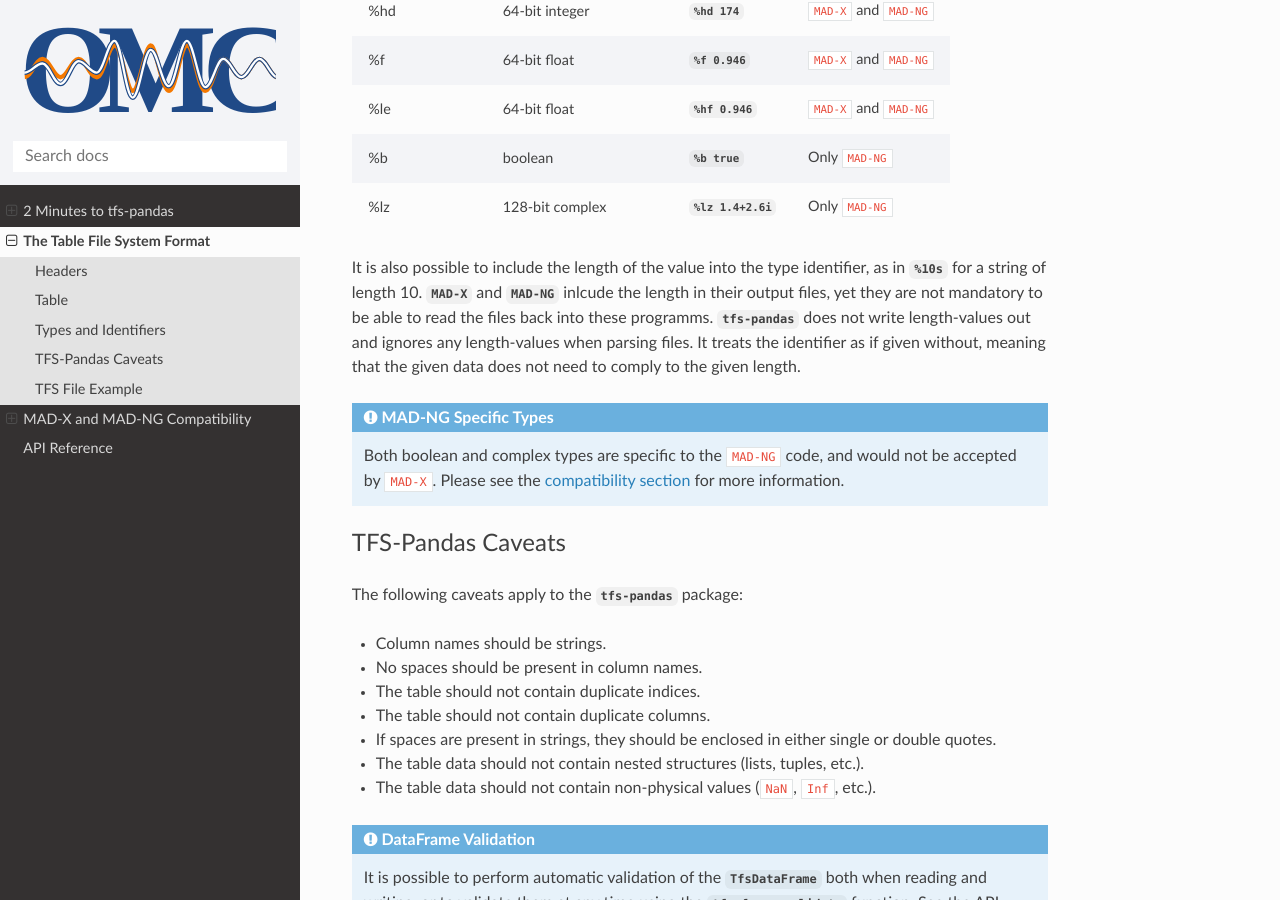
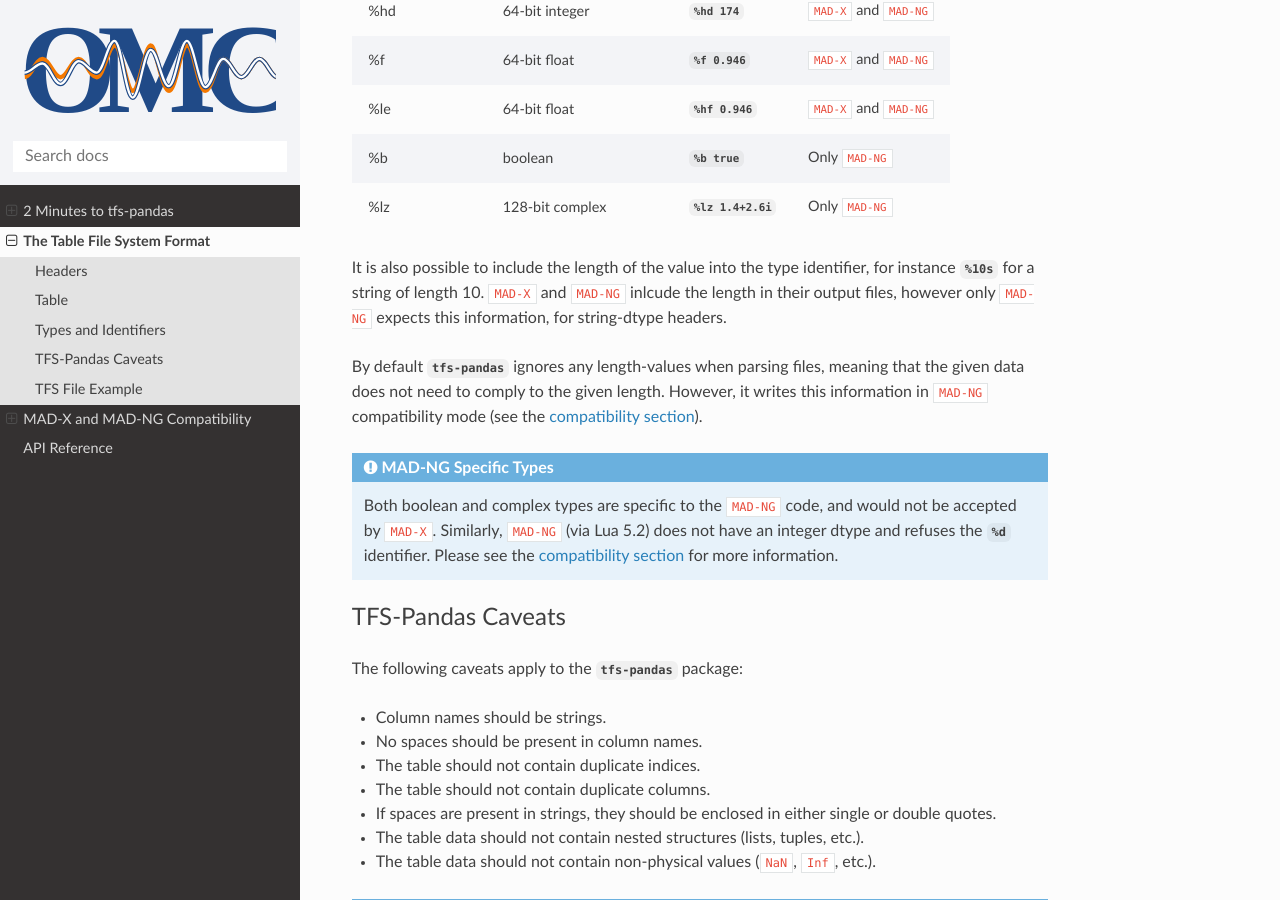
Before and after one commit to pylhc/tfs, a Sphinx documentation site: the page built from doc/tfsformat.rst, in a window 1280 px wide and 900 px high, scrolled down 1716 px. Built offline with Sphinx 7.4.7 and the Read the Docs theme 3.1.0, drawn with Linux system fonts in a browser that asks for light colours.

Commit message:
correct info about the length in type identifier

```diff
--- a/doc/tfsformat.rst
+++ b/doc/tfsformat.rst
@@ -76,14 +76,17 @@ Type Indentifier  Associated Python Type          Example               Accepted
 %lz                      128-bit complex   `%lz 1.4+2.6i`           Only ``MAD-NG``
 ================  ======================  =============== =========================
 
-It is also possible to include the length of the value into the type identifier, as in `%10s` for a string of length 10.
-`MAD-X` and `MAD-NG` inlcude the length in their output files, yet they are not mandatory to be able to read the files back into these programms.
-`tfs-pandas` does not write length-values out and ignores any length-values when parsing files.
-It treats the identifier as if given without, meaning that the given data does not need to comply to the given length.
+It is also possible to include the length of the value into the type identifier, for instance `%10s` for a string of length 10.
+``MAD-X`` and ``MAD-NG`` inlcude the length in their output files, however only ``MAD-NG`` expects this information, for string-dtype headers.
+
+.. TODO: Check this sentence below after deciding implementation: do we always write for string headers or only in MAD-NG compatibility mode?
+By default `tfs-pandas` ignores any length-values when parsing files, meaning that the given data does not need to comply to the given length.
+However, it writes this information in ``MAD-NG`` compatibility mode (see the :doc:`compatibility section <compatibility>`).
 
 .. admonition:: MAD-NG Specific Types
 
     Both boolean and complex types are specific to the ``MAD-NG`` code, and would not be accepted by ``MAD-X``.
+    Similarly, ``MAD-NG`` (via Lua 5.2) does not have an integer dtype and refuses the `%d` identifier.
     Please see the :doc:`compatibility section <compatibility>` for more information.
 
 .. _tfs-pandas caveats:
```
